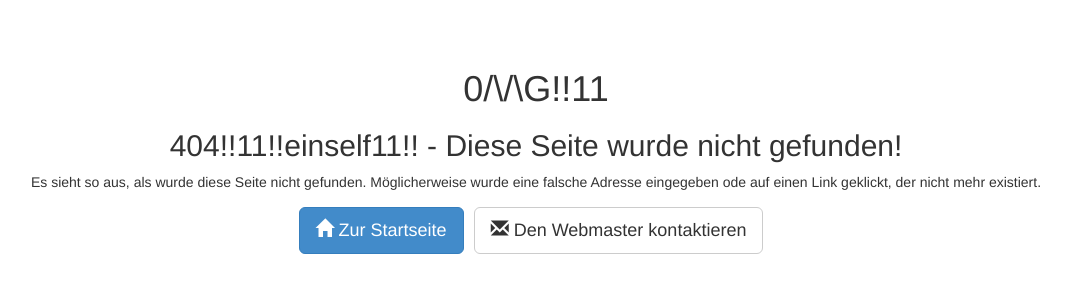
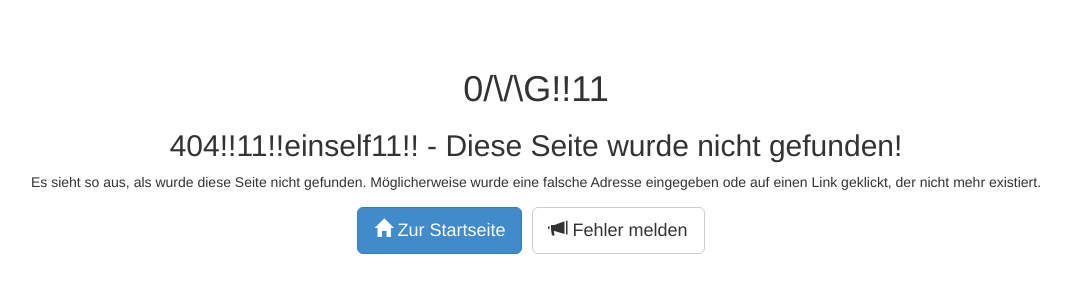
Before and after one commit to D3viloper/andibi.tk, a PHP site: page /index.php?page=404 in a window 1280 px wide. Shown: the part 51-351 px from the top of the page, without its empty margins (104-1175 px from the left). Run offline with PHP 8.4, Linux system fonts and the light colour scheme; data that the repository does not hold is empty; some libraries are stand-ins or nearby versions.

Commit message:
changed "contact the webmaster" to "report issue", which links to the Issues page on GitHub

```diff
--- a/pages/404.php
+++ b/pages/404.php
@@ -19,7 +19,7 @@ include("templates/navbar.php");
                 </div>
                 <div class="error-actions">
                     <a href="index.php" class="btn btn-primary btn-lg"><span class="glyphicon glyphicon-home"></span>
-                        Zur Startseite </a><a href="contact.php" class="btn btn-default btn-lg"><span class="glyphicon glyphicon-envelope"></span> Den Webmaster kontaktieren </a>
+                        Zur Startseite </a><a href="https://github.com/Brawl345/andibi.tk/issues?state=open" class="btn btn-default btn-lg"><span class="glyphicon glyphicon-bullhorn"></span> Fehler melden </a>
                 </div>
             </div>
         </div>
```
